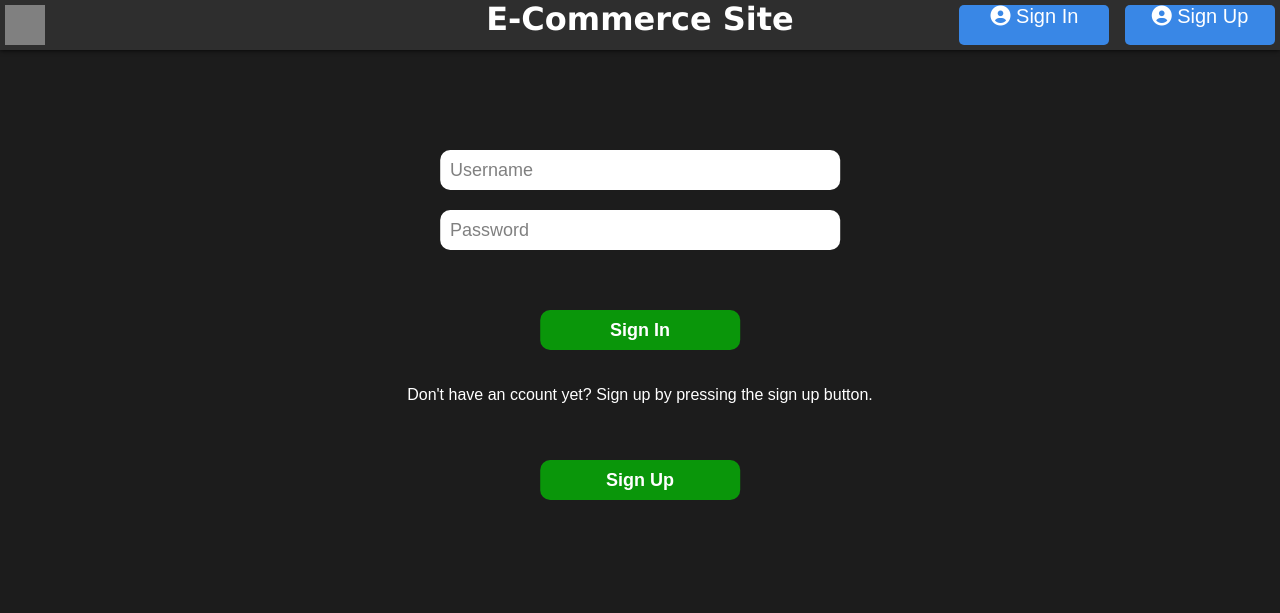
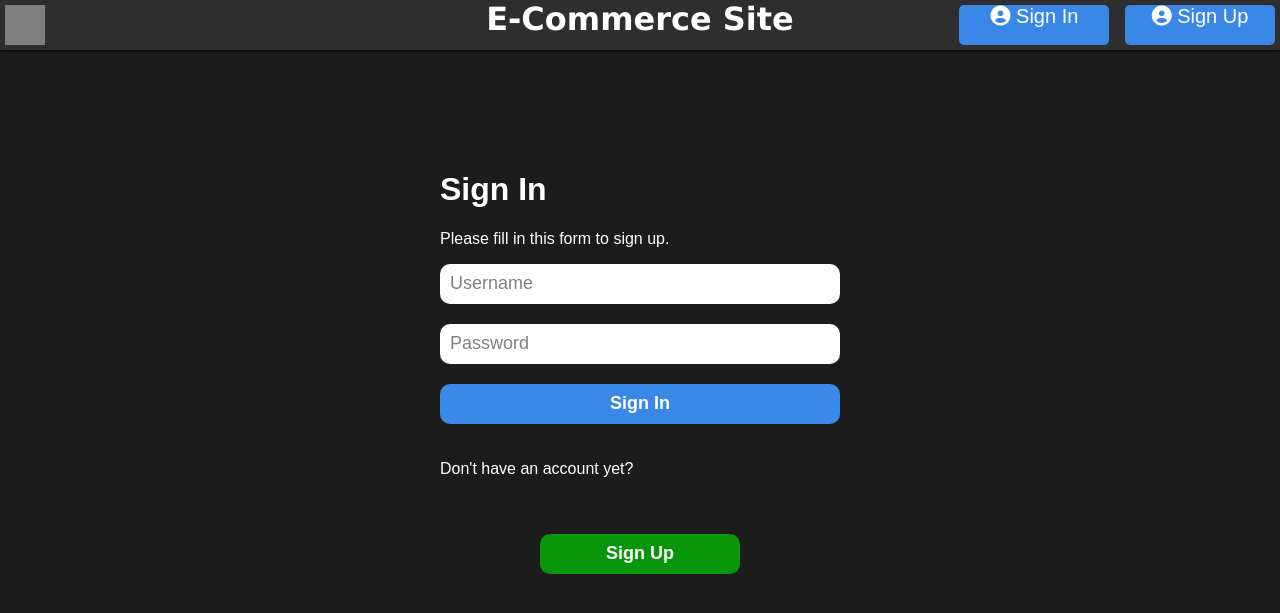
Before and after one commit to erik99s/D0018E, a Flask app: page /login in a window 1280 px wide. Shown: the top 613 px of the page. Run offline with Flask 2, Linux system fonts and the light colour scheme; some libraries are stand-ins or nearby versions.

Commit message:
Update LoginPage.html

```diff
--- a/templates/LoginPage.html
+++ b/templates/LoginPage.html
@@ -9,11 +9,14 @@
 {% block main %}
 
 <form class="login_form" method="post" action="">
-  <input type="text" class="input" name="name" placeholder="Username"><br>
-  <input type="password" class="input" name="pass" placeholder="Password"><br>
-  <input type="button" class="button" id="login_button" name="login" value="Sign In"><br>
+  <h1>Sign In</h1>
+  <p>Please fill in this form to sign up.</p>
 
-  <p>Don't have an ccount yet? Sign up by pressing the sign up button.</p>
+  <input type="text" name="name" placeholder="Username"><br>
+  <input type="password" name="pass" placeholder="Password"><br>
+  <input type="submit" id="login_button" name="login" value="Sign In"><br>
+
+  <p>Don't have an account yet?</p>
   <input type="button" class="button" id="register_button" name="login" value="Sign Up"><br>
 </form>
 
```
